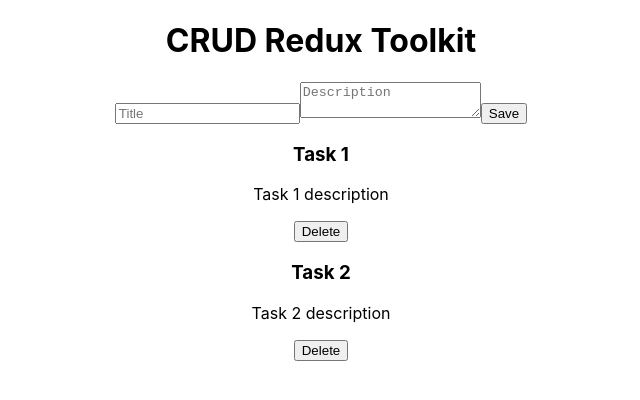
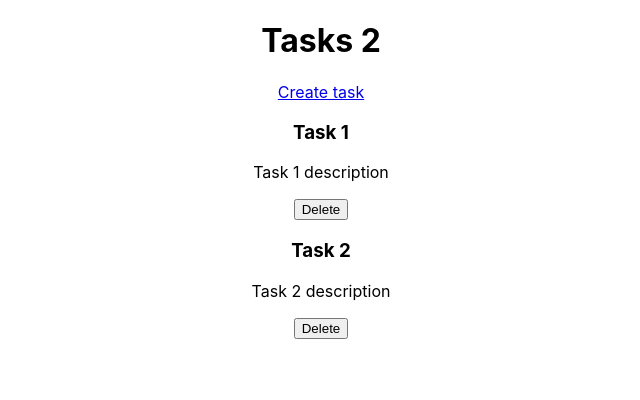
Before and after one commit to alejandropl07/crud-redux-toolkit, a React (Create React App) app: page / in a window 1280 px wide. Shown: the top 400 px of the page, without its empty margins (319-959 px from the left). Built offline with nearby package versions, Linux system fonts and the light colour scheme.

Commit message:
Config react-router-dom

```diff
--- a/package.json
+++ b/package.json
@@ -10,6 +10,7 @@
     "react": "^18.2.0",
     "react-dom": "^18.2.0",
     "react-redux": "^8.0.2",
+    "react-router-dom": "^6.3.0",
     "react-scripts": "5.0.1",
     "uuid": "^8.3.2",
     "web-vitals": "^2.1.4"
--- a/src/App.js
+++ b/src/App.js
@@ -1,13 +1,17 @@
 import "./App.css";
+import { BrowserRouter, Routes, Route } from "react-router-dom";
 import TaskForm from "./components/TaskForm";
 import TasksList from "./components/TasksList";
 
 function App() {
   return (
     <div className="App">
-      <h1>CRUD Redux Toolkit</h1>
-      <TaskForm />
-      <TasksList />
+      <BrowserRouter>
+        <Routes>
+          <Route path="/" element={<TasksList />} />
+          <Route path="/create-task" element={<TaskForm />} />
+        </Routes>
+      </BrowserRouter>
     </div>
   );
 }
--- a/src/components/TaskForm.js
+++ b/src/components/TaskForm.js
@@ -1,10 +1,12 @@
 import React, { useState } from "react";
 import { useDispatch } from "react-redux";
+import { useNavigate } from "react-router-dom";
 import { v4 as uuid } from "uuid";
 import { addTask } from "../features/tasks/taskSlice";
 
 const TaskForm = () => {
   const dispatch = useDispatch();
+  const navigate = useNavigate();
   const [task, setTask] = useState({
     title: "",
     description: "",
@@ -25,6 +27,7 @@
         id: uuid(),
       })
     );
+    navigate("/");
   };
 
   return (
--- a/src/components/TasksList.js
+++ b/src/components/TasksList.js
@@ -1,4 +1,5 @@
 import React from "react";
+import { Link } from "react-router-dom";
 import { useSelector, useDispatch } from "react-redux";
 import { deleteTask } from "../features/tasks/taskSlice";
 
@@ -12,6 +13,10 @@
 
   return (
     <div>
+      <header>
+        <h1>Tasks {tasks.length}</h1>
+        <Link to="/create-task">Create task</Link>
+      </header>
       {tasks.map((task) => (
         <div key={task.id}>
           <h3>{task.title}</h3>
```
Also changed, not shown: 1 other file (tests, documents, lock files or other folders).
